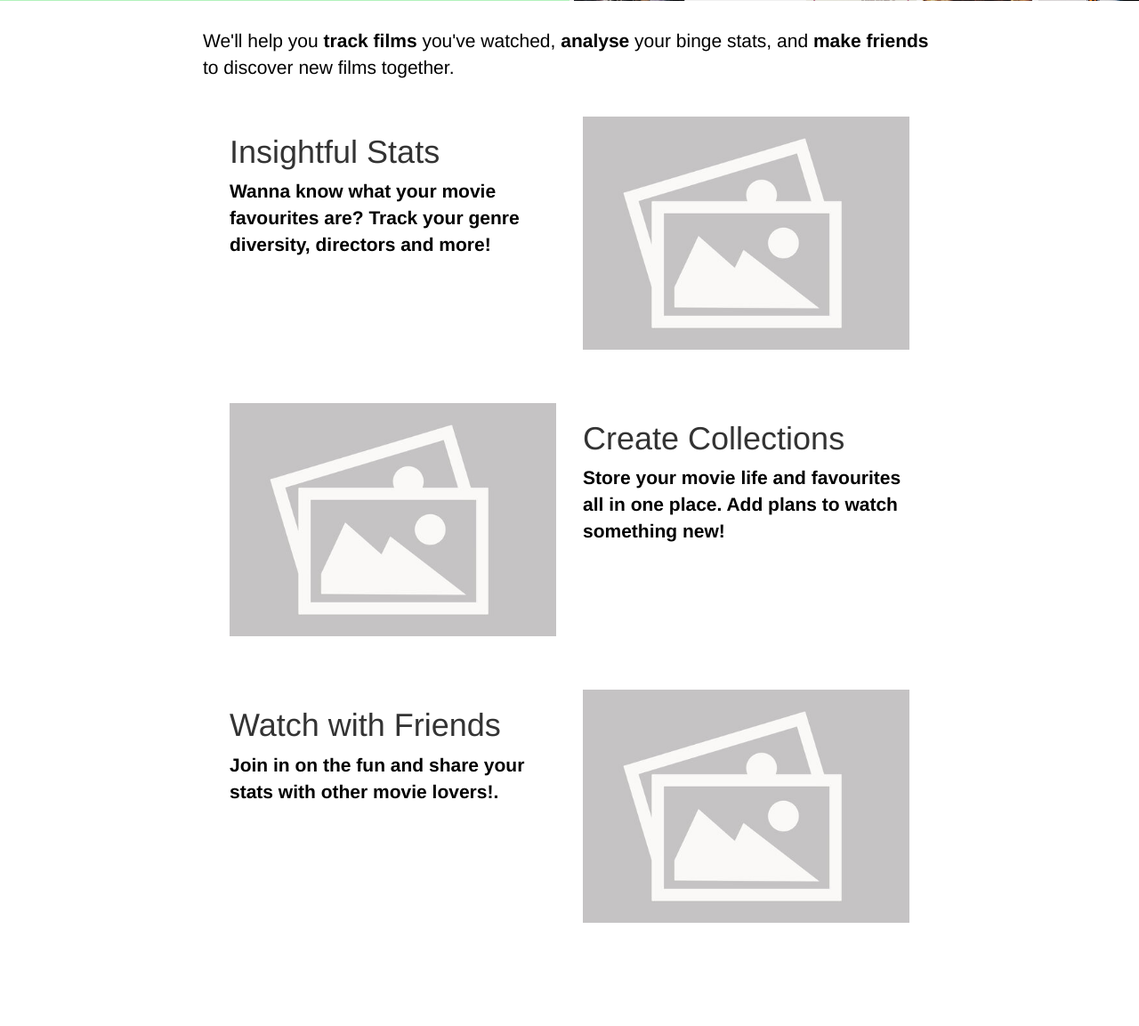
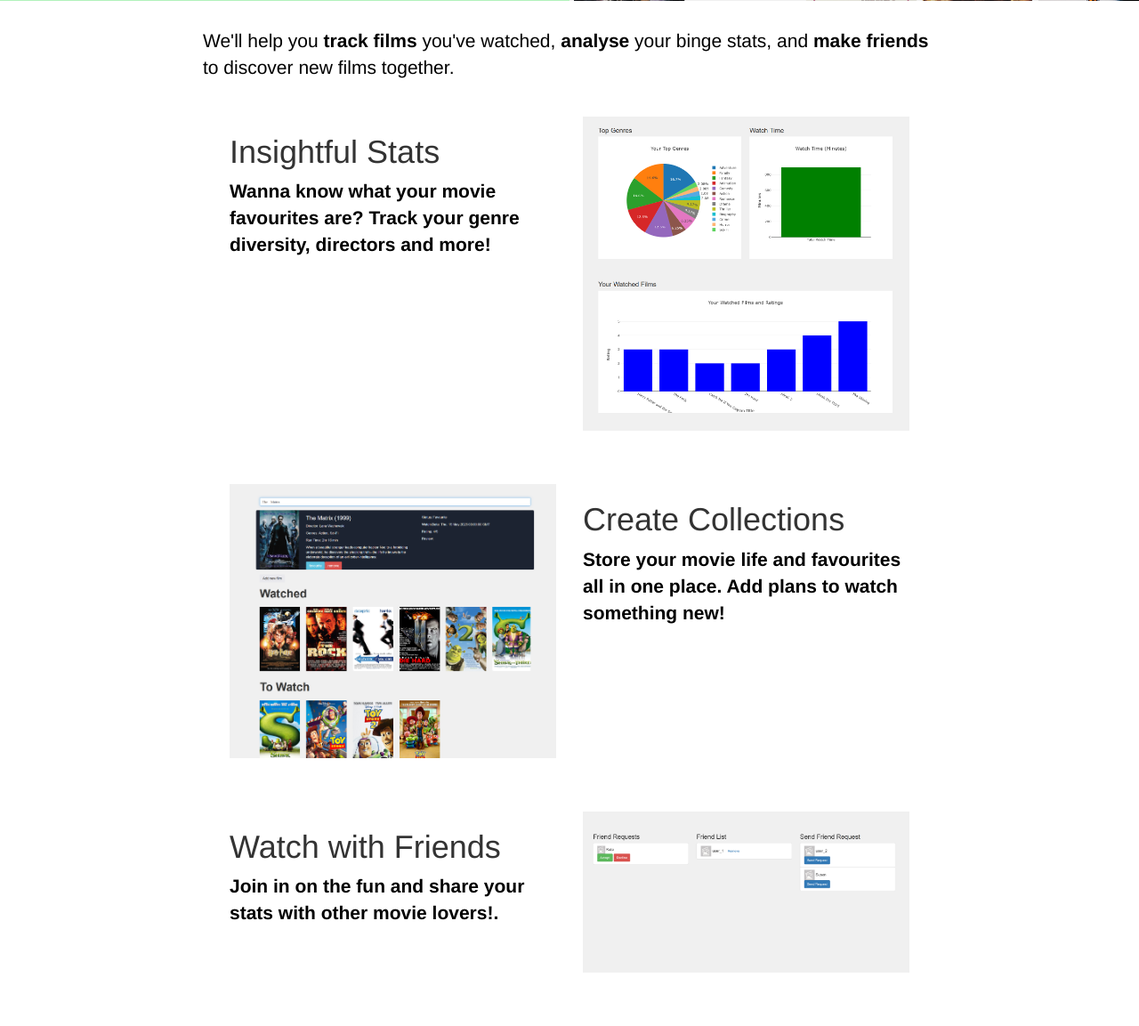
Before and after one commit to MichaelSosulski/Agile-Web-Dev-Group-58, a Flask app: page / in a window 1280 px wide. Shown: the part 573-1726 px from the top of the page at 89% size. Before the commit the page ends 1610 px from the top, so only its background shows below. Run offline with Flask 3, Linux system fonts and the light colour scheme; some libraries are stand-ins or nearby versions.

Commit message:
Added display images to front page.

```diff
--- a/app/templates/WelcomePage.html
+++ b/app/templates/WelcomePage.html
@@ -107,13 +107,13 @@
                     Track your genre diversity, directors and more!</b></p>
             </div>
             <div class="col-md-6">
-                <img src="{{ url_for('static', filename='images/placeholder.jpg') }}" alt="Films" class="img-fluid">
+                <img src="{{ url_for('static', filename='images/stats.png') }}" alt="Films" class="img-fluid">
             </div>
         </div>
 
         <div class="row">
             <div class="col-md-6">
-                <img src="{{ url_for('static', filename='images/placeholder.jpg') }}" alt="Films" class="img-fluid">
+                <img src="{{ url_for('static', filename='images/collection.png') }}" alt="Films" class="img-fluid">
             </div>
             <div class="col-md-6">
                 <h1>Create Collections</h1>
@@ -128,7 +128,7 @@
                 <p><b>Join in on the fun and share your stats with other movie lovers!.</b></p>
             </div>
             <div class="col-md-6">
-                <img src="{{ url_for('static', filename='images/placeholder.jpg') }}" alt="Films" class="img-fluid">
+                <img src="{{ url_for('static', filename='images/friends.png') }}" alt="Films" class="img-fluid">
             </div>
         </div>
     </section>
```
Also changed, not shown: app/static/images/collection.png (added), app/static/images/friends.png (added), app/static/images/stats.png (added).
